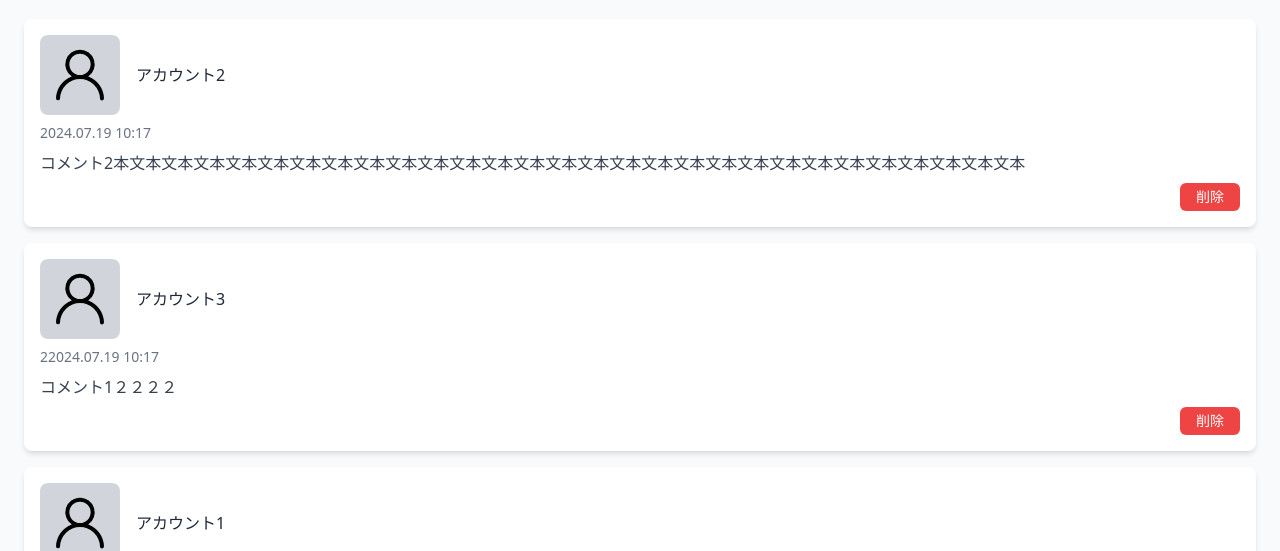
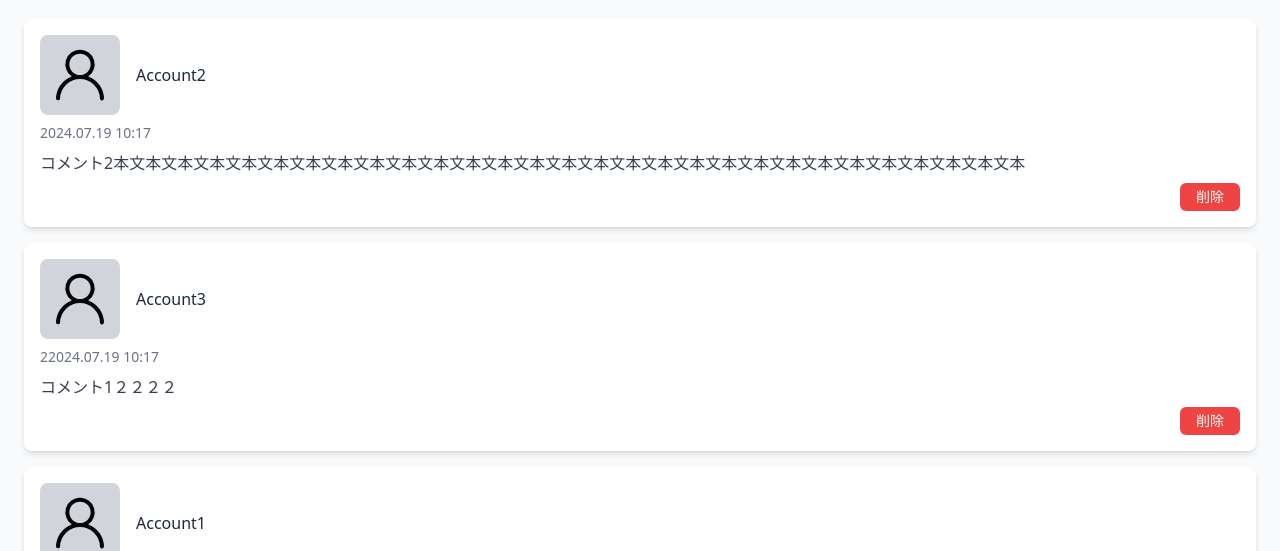
Before and after one commit to niyamohan/NRTZ, a Next.js app: page /pages/patients/1 in a window 1280 px wide. Shown: the part 265-816 px from the top of the page. Built offline with nearby package versions, Linux system fonts and the light colour scheme.

Commit message:
fix: 同一アカウントの編集機能修正

```diff
--- a/src/components/Comment/CommentCard.tsx
+++ b/src/components/Comment/CommentCard.tsx
@@ -3,8 +3,22 @@
 
 import React, { useState } from 'react';
 import { CommentCardProps } from '@/models/Comment'; // 引入 CommentCardProps 类型
+import { RootState } from '@/redux/store/store';
+import { useSelector } from 'react-redux';
 
 const CommentCard = ({ comment, isEditingFlag, isProcessing, deleteComment, editComment, refreshComments }: CommentCardProps) => {
+
+  // 获取选中的账户
+  const selectedAccount = useSelector((state: RootState) => state.account.selectedAccount);
+
+  // 判断当前评论的账户 ID 是否与 Redux 中选中的账户 ID 相同
+  const isOwnComment = selectedAccount?.name === comment.accountName;
+
+  console.log(selectedAccount?.name);
+
+  console.log(comment);
+
+
   const [isEditing, setIsEditing] = useState(isEditingFlag);
   const [content, setContent] = useState(comment.content);
 
@@ -36,6 +50,7 @@ const CommentCard = ({ comment, isEditingFlag, isProcessing, deleteComment, edit
       </div>
       <div className="text-sm text-gray-500">{comment.updatedAt}</div>
 
+
       {isEditing ? (
         <div>
           <textarea
@@ -53,8 +68,14 @@ const CommentCard = ({ comment, isEditingFlag, isProcessing, deleteComment, edit
           </div>
         </div>
       ) : (
-        <p className="text-gray-700" onClick={() => setIsEditing(true)}>{comment.content}</p>
+        <p
+          className="text-gray-700 cursor-pointer"
+          onClick={() => isOwnComment && setIsEditing(true)} // 只有评论的拥有者可以编辑
+        >
+          {comment.content}
+        </p>
       )}
+
 
       <div className="flex justify-end">
         <button onClick={handleDelete} className="bg-red-500 text-white px-4 py-1 text-sm rounded-md">
--- a/src/db.json
+++ b/src/db.json
@@ -33,7 +33,7 @@
       "content": "コメント2本文本文本文本文本文本文本文本文本文本文本文本文本文本文本文本文本文本文本文本文本文本文本文本文本文本文本文本文本",
       "patientId": 1,
       "accountId": 2,
-      "accountName": "アカウント2",
+      "accountName": "Account2",
       "createdAt": "2024.07.19 10:02",
       "updatedAt": "2024.07.19 10:17"
     },
@@ -42,43 +42,34 @@
       "content": "コメント1２２２２",
       "patientId": 1,
       "accountId": 3,
-      "accountName": "アカウント3",
+      "accountName": "Account3",
       "createdAt": "2024.07.19 10:03",
       "updatedAt": "22024.07.19 10:17"
     },
     {
       "id": 3,
-      "content": "コメント4本文本文本文本文本文本文本文本文本文本文本文本文本文本文本文本文本文本文本文本文本文本文本文本文本文本文本文本文本",
+      "content": "giao",
       "patientId": 1,
       "accountId": 1,
-      "accountName": "アカウント1",
+      "accountName": "Account1",
       "createdAt": "2024.07.19 10:04",
-      "updatedAt": "2024.07.19 11:04"
+      "updatedAt": "2025.01.06 20:00"
     },
     {
       "id": 4,
       "content": "コメント5本文本文本文本文本文本文本文本文本文本文本文本文本文本文本文本文本文本文本文本文本文本文本文本文本文本文本文本文本",
       "patientId": 1,
       "accountId": 2,
-      "accountName": "アカウント2",
+      "accountName": "Account2",
       "createdAt": "2024.07.19 10:05",
       "updatedAt": "2024.07.19 11:05"
-    },
-    {
-      "id": 5,
-      "content": "コメント7本文本文本文本文本文本文本文本文本文本文本文本文本文本文本文本文本文本文本文本文本文本文本文本文本文本文本文本文本sss11122\n\n",
-      "patientId": 2,
-      "accountId": 1,
-      "accountName": "アカウント1",
-      "createdAt": "2024.07.19 10:07",
-      "updatedAt": "2024.12.29 02:10"
     },
     {
       "id": 6,
       "content": "コメント14本文本文本文本文本文本文本文本文本文本文本文本文本文本文本文本文本文本文本文本文本文本文本文本文本文本文本文本文本",
       "patientId": 3,
       "accountId": 2,
-      "accountName": "アカウント2",
+      "accountName": "Account2",
       "createdAt": "2024.07.19 10:14",
       "updatedAt": "2024.07.19 10:17"
     },
@@ -87,16 +78,16 @@
       "content": "コメント18本文本文本文本文本文本文本文本文本文本文本文本文本文本文本文本文本文本文本文本文本文本文本文本文本文本文本文本文本",
       "patientId": 3,
       "accountId": 3,
-      "accountName": "アカウント3",
+      "accountName": "Account3",
       "createdAt": "2024.07.19 10:18",
       "updatedAt": "2024.12.29 00:15"
     },
     {
       "id": 8,
-      "content": "アカウント1本文本文本文本文本文本文本文本文本文本文本文本文本文本文本文本文本文本文本文本文本文本文本文本文本文本文本文本文本",
+      "content": "Account1本文本文本文本文本文本文本文本文本文本文本文本文本文本文本文本文本文本文本文本文本文本文本文本文本文本文本文本文本",
       "patientId": 3,
       "accountId": 1,
-      "accountName": "アカウント1",
+      "accountName": "Account1",
       "createdAt": "2024.07.19 10:19",
       "updatedAt": "2024.12.30 10:51"
     },
@@ -105,52 +96,16 @@
       "content": "dddddddd",
       "patientId": 1,
       "accountId": 2,
-      "accountName": "アカウント2",
+      "accountName": "Account2",
       "createdAt": "2024.07.19 11:20",
       "updatedAt": "2024.07.19 11:20"
-    },
-    {
-      "id": 14,
-      "content": "11111111111111111",
-      "patientId": 2,
-      "accountId": 2,
-      "accountName": "アカウント2",
-      "createdAt": "2024.12.30 13:23",
-      "updatedAt": "2024.12.30 13:23"
-    },
-    {
-      "id": 17,
-      "content": "111111111111111111111",
-      "patientId": 2,
-      "accountId": 1,
-      "accountName": "アカウント1",
-      "createdAt": "2024.12.30 17:32",
-      "updatedAt": "2024.12.30 17:32"
-    },
-    {
-      "id": 22,
-      "content": "aaaa",
-      "patientId": 2,
-      "accountId": 2,
-      "accountName": "アカウント2",
-      "createdAt": "2024.12.30 17:43",
-      "updatedAt": "2024.12.30 17:43"
-    },
-    {
-      "id": 23,
-      "content": "aaaaaaaaaaaaa",
-      "patientId": 2,
-      "accountId": 2,
-      "accountName": "アカウント2",
-      "createdAt": "2024.12.30 17:45",
-      "updatedAt": "2024.12.30 17:45"
     },
     {
       "id": 24,
       "content": "aaaaaaaaaaaaa",
       "patientId": 2,
       "accountId": 2,
-      "accountName": "アカウント2",
+      "accountName": "Account2",
       "createdAt": "2024.12.30 17:45",
       "updatedAt": "2024.12.30 17:45"
     },
@@ -159,36 +114,18 @@
       "content": "aaaaa",
       "patientId": 2,
       "accountId": 2,
-      "accountName": "アカウント2",
+      "accountName": "Account2",
       "createdAt": "2024.12.30 17:47",
       "updatedAt": "2024.12.30 17:47"
-    },
-    {
-      "id": 26,
-      "content": "ppppppppppppppp",
-      "patientId": 2,
-      "accountId": 2,
-      "accountName": "アカウント2",
-      "createdAt": "2024.12.30 17:48",
-      "updatedAt": "2024.12.30 17:48"
     },
     {
       "id": 29,
       "content": "ddddddddddddddd",
       "patientId": 3,
       "accountId": 2,
-      "accountName": "アカウント2",
+      "accountName": "Account2",
       "createdAt": "2024.12.30 18:02",
       "updatedAt": "2024.12.30 18:02"
-    },
-    {
-      "id": 30,
-      "content": "rrrrrrrrrrrrrrrrrr",
-      "patientId": 2,
-      "accountId": 2,
-      "accountName": "アカウント2",
-      "createdAt": "2024.12.30 18:28",
-      "updatedAt": "2024.12.30 18:28"
     },
     {
       "id": 31,
@@ -225,7 +162,16 @@
       "accountName": "Account1",
       "createdAt": "2025.01.06 18:56",
       "updatedAt": "2025.01.06 18:56"
+    },
+    {
+      "id": 35,
+      "content": "222323",
+      "patientId": 2,
+      "accountId": 1,
+      "accountName": "Account1",
+      "createdAt": "2025.01.06 19:59",
+      "updatedAt": "2025.01.06 19:59"
     }
   ],
-  "maxCommentId": 34
+  "maxCommentId": 35
 }
```
